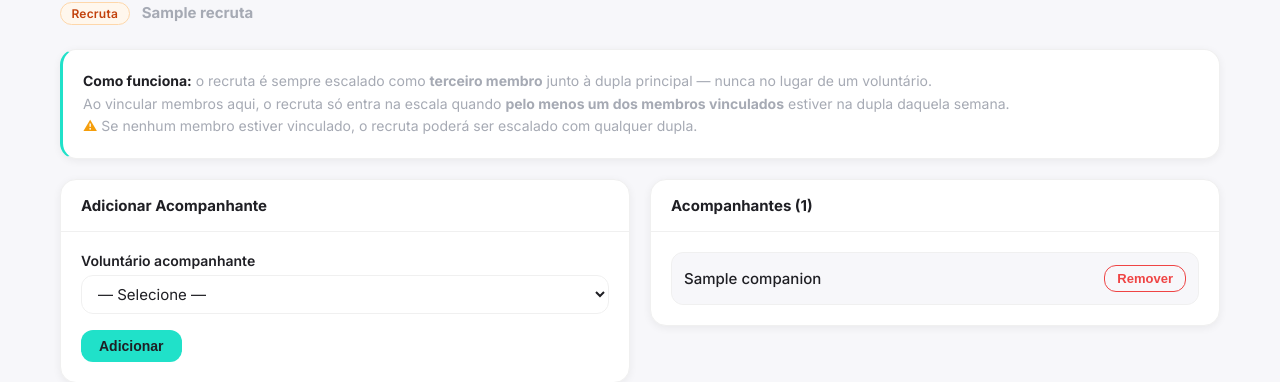
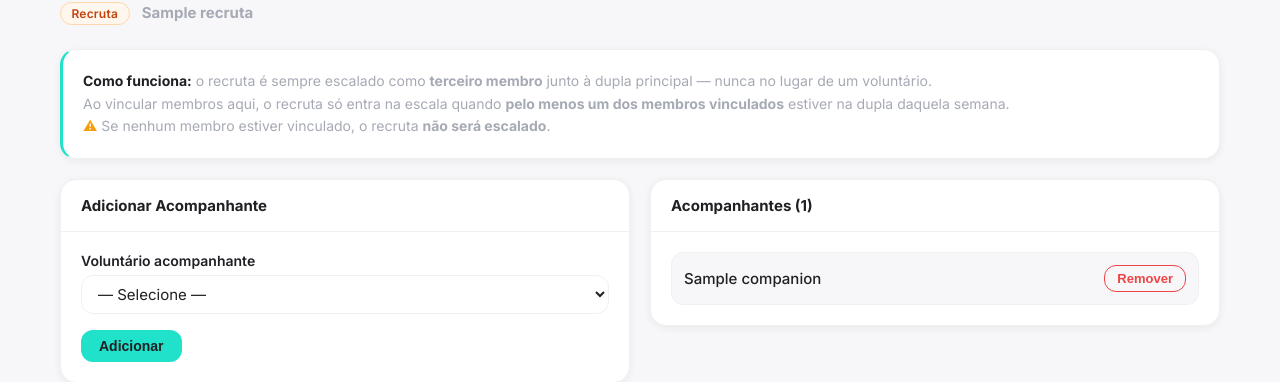
Before and after one commit to rafaxBuh/web_escala_ministerio, a Flask app: template templates/leader/recruta_companions.html in a window 1280 px wide. Shown: the part 157-539 px from the top of the page. Run offline with Flask 3, Linux system fonts and the light colour scheme; the template is opened without the code that fills it: most values are stand-ins (such as "Sample title", 1, 10 or a date in 2020).

Commit message:
Recruta sem vinculo definido nao e escalado

```diff
--- a/scheduler.py
+++ b/scheduler.py
@@ -113,7 +113,7 @@ def generate_period_schedule(period_id: int, ministry_id: int, total_weeks: int
             member3 = None
             for recruta in recruta_members:
                 companions = recruta_companions.get(recruta["id"], set())
-                if not companions or pair_ids & companions:
+                if companions and pair_ids & companions:
                     member3 = recruta
                     break
 
--- a/templates/leader/recruta_companions.html
+++ b/templates/leader/recruta_companions.html
@@ -26,7 +26,7 @@
   Ao vincular membros aqui, o recruta só entra na escala quando <strong>pelo menos um dos membros
   vinculados</strong> estiver na dupla daquela semana.<br>
   <span style="color:var(--warning,#f59e0b);">⚠</span>
-  Se nenhum membro estiver vinculado, o recruta poderá ser escalado com qualquer dupla.
+  Se nenhum membro estiver vinculado, o recruta <strong>não será escalado</strong>.
  </div>
 </div>
 
```
